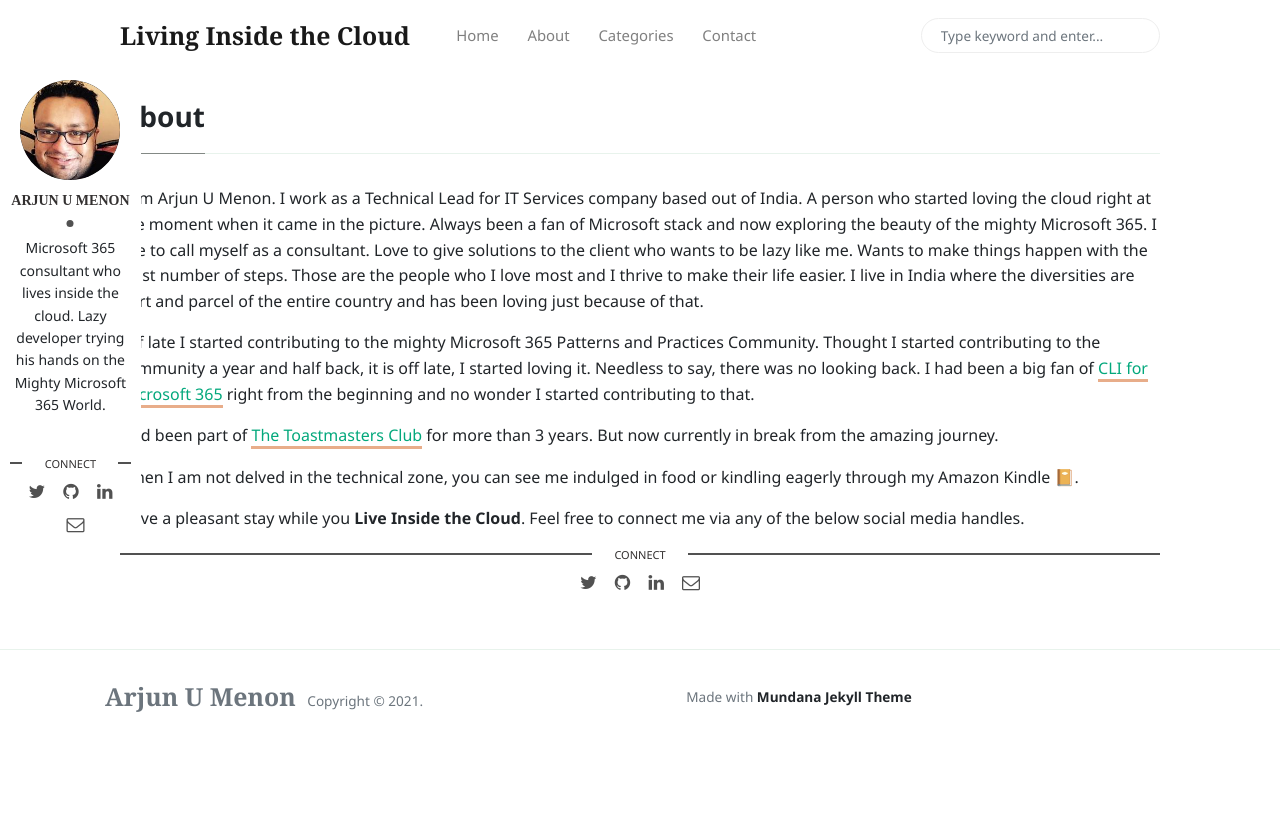
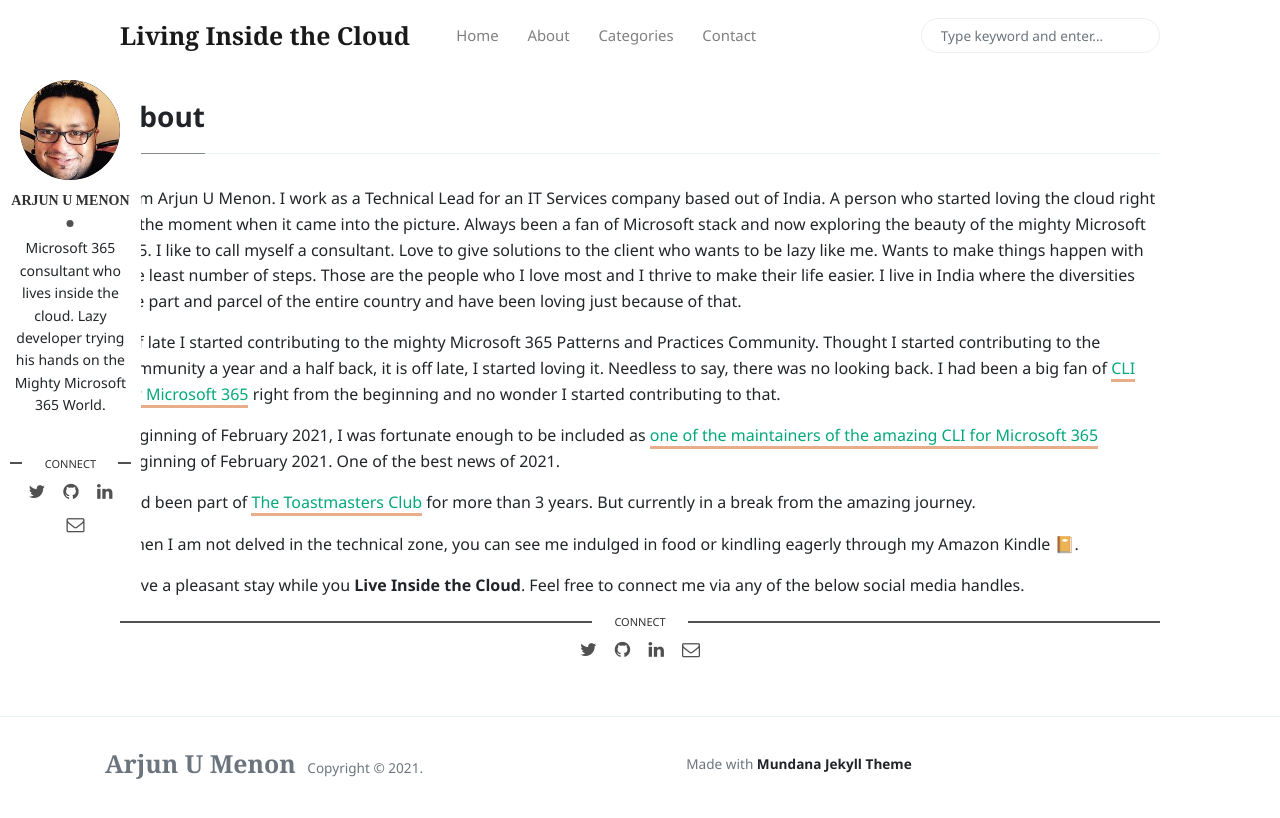
Before and after one commit to arjunumenon/arjunumenon.github.io, a Jekyll site: the page built from _pages/about.md, in a window 1280 px wide. Shown: the top 818 px of the page. Built offline with Jekyll 4.4.1, drawn with Linux system fonts in a browser that asks for light colours; nearby versions of some CDN libraries; comment, search, counter and statistics services are not loaded.

Commit message:
Updated About me for including CLI Maintainer role

```diff
--- a/_pages/about.md
+++ b/_pages/about.md
@@ -4,13 +4,15 @@
 permalink: "/about.html"
 comments: true
 ---
-I am Arjun U Menon. I work as a Technical Lead for IT Services company based out of India. A person who started loving the cloud right at the moment when it came in the picture. Always been a fan of Microsoft stack and now exploring the beauty of the mighty Microsoft 365.
-I like to call myself as a consultant. Love to give solutions to the client who wants to be lazy like me. Wants to make things happen with the least number of steps. Those are the people who I love most and I thrive to make their life easier.
-I live in India where the diversities are part and parcel of the entire country and has been loving just because of that.
+I am Arjun U Menon. I work as a Technical Lead for an IT Services company based out of India. A person who started loving the cloud right at the moment when it came into the picture. Always been a fan of Microsoft stack and now exploring the beauty of the mighty Microsoft 365.
+I like to call myself a consultant. Love to give solutions to the client who wants to be lazy like me. Wants to make things happen with the least number of steps. Those are the people who I love most and I thrive to make their life easier.
+I live in India where the diversities are part and parcel of the entire country and have been loving just because of that.
 
-Off late I started contributing to the mighty Microsoft 365 Patterns and Practices Community. Thought I started contributing to the community a year and half back, it is off late, I started loving it. Needless to say, there was no looking back. I had been a big fan of [CLI for Microsoft 365](https://aka.ms/cli-m365){:target="_blank"} right from the beginning and no wonder I started contributing to that.
+Off late I started contributing to the mighty Microsoft 365 Patterns and Practices Community. Thought I started contributing to the community a year and a half back, it is off late, I started loving it. Needless to say, there was no looking back. I had been a big fan of [CLI for Microsoft 365](https://aka.ms/cli-m365){:target="_blank"} right from the beginning and no wonder I started contributing to that.
 
-Had been part of [The Toastmasters Club](https://www.toastmasters.org/){:target="_blank"} for more than 3 years. But now currently in break from the amazing journey.
+Beginning of February 2021, I was fortunate enough to be included as [one of the maintainers of the amazing CLI for Microsoft 365](https://twitter.com/arjunumenon/status/1356632358879813640){:target="_blank"} beginning of February 2021. One of the best news of 2021.
+
+Had been part of [The Toastmasters Club](https://www.toastmasters.org/){:target="_blank"} for more than 3 years. But currently in a break from the amazing journey.
 
 When I am not delved in the technical zone, you can see me indulged in food or kindling eagerly through my Amazon Kindle 📔.
 
```
